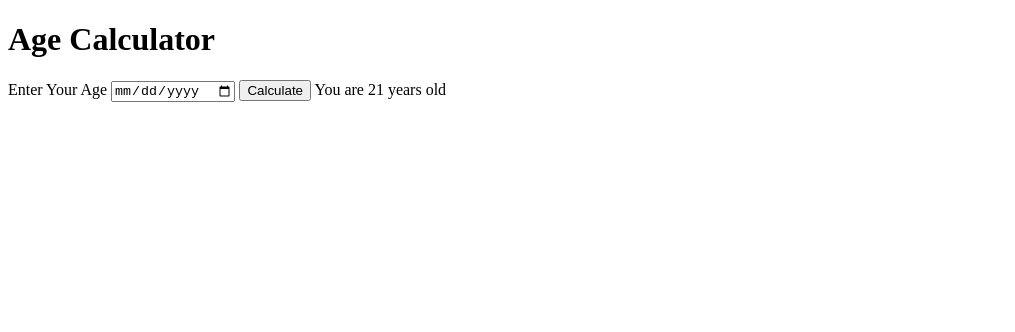
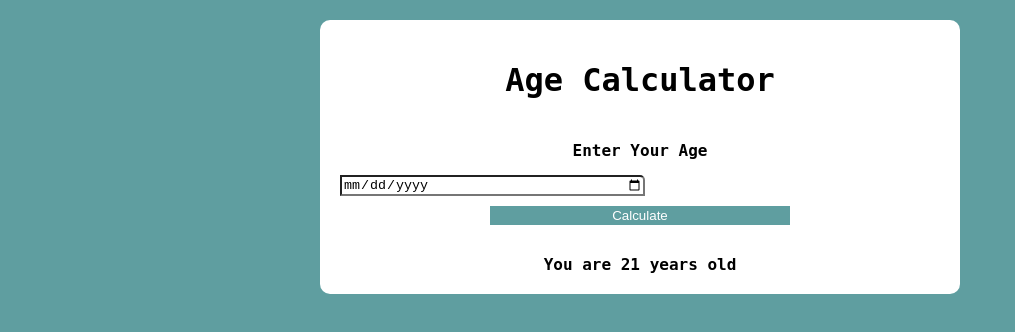
Before and after one commit to TheSaifAli/Age-Calculator, a plain HTML site: page Index.html in a window 1280 px wide. Shown: the whole page, without its empty margins (0-1015 px from the left). Drawn offline with Linux system fonts and the light colour scheme.

Commit message:
Update Index.html

```diff
--- a/Index.html
+++ b/Index.html
@@ -1,7 +1,9 @@
 <!DOCTYPE html>
 <html>
     <head>
-        <title>Page Title</title>
+        <title>Age Calculator </title>
+<link rel="stylesheet" href="style.css">
+
     </head>
     <body>
     <div id="container">
```
